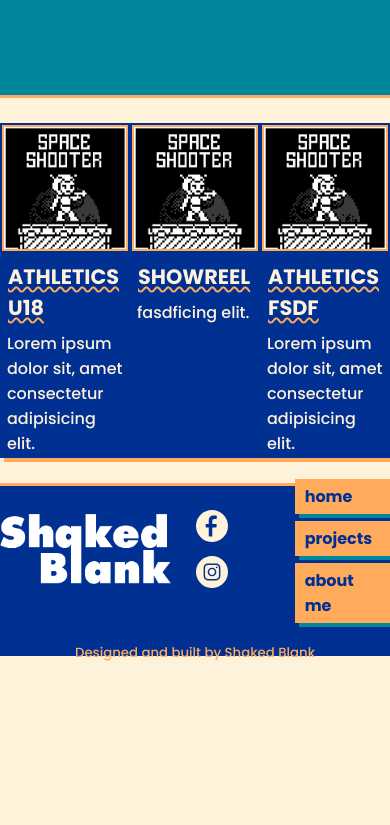
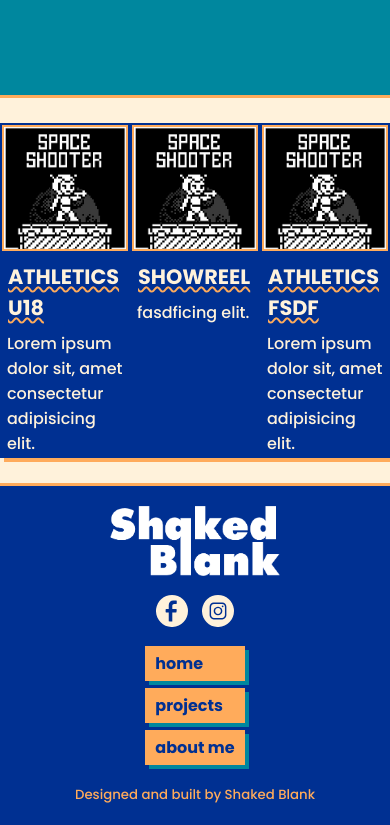
Before and after one commit to shakedblank/design-portfolio, a website with bundled scripts: page index.html in a window 390 px wide. Shown: the part 1171-1996 px from the top of the page. Before the commit the page ends 1834 px from the top, so only its background shows below. Built offline with nearby package versions, Linux system fonts and the light colour scheme.

Commit message:
responsive footer

```diff
--- a/styles.css
+++ b/styles.css
@@ -235,7 +235,7 @@ body::selection {
 }
 
 footer {
-    height: 170px;
+    min-height: 170px;
     background-color: var(--color1);
     display: flex;
     align-items: center;
@@ -475,4 +475,17 @@ a{
     .formD{
         margin-top: 20px;
     }
+
 }
+
+@media only screen and (max-width: 450px) {
+
+#footer-top{
+    flex-direction: column;
+    gap:10px;
+
+}
+footer{
+    padding: 20px 0;
+}
+}
```
